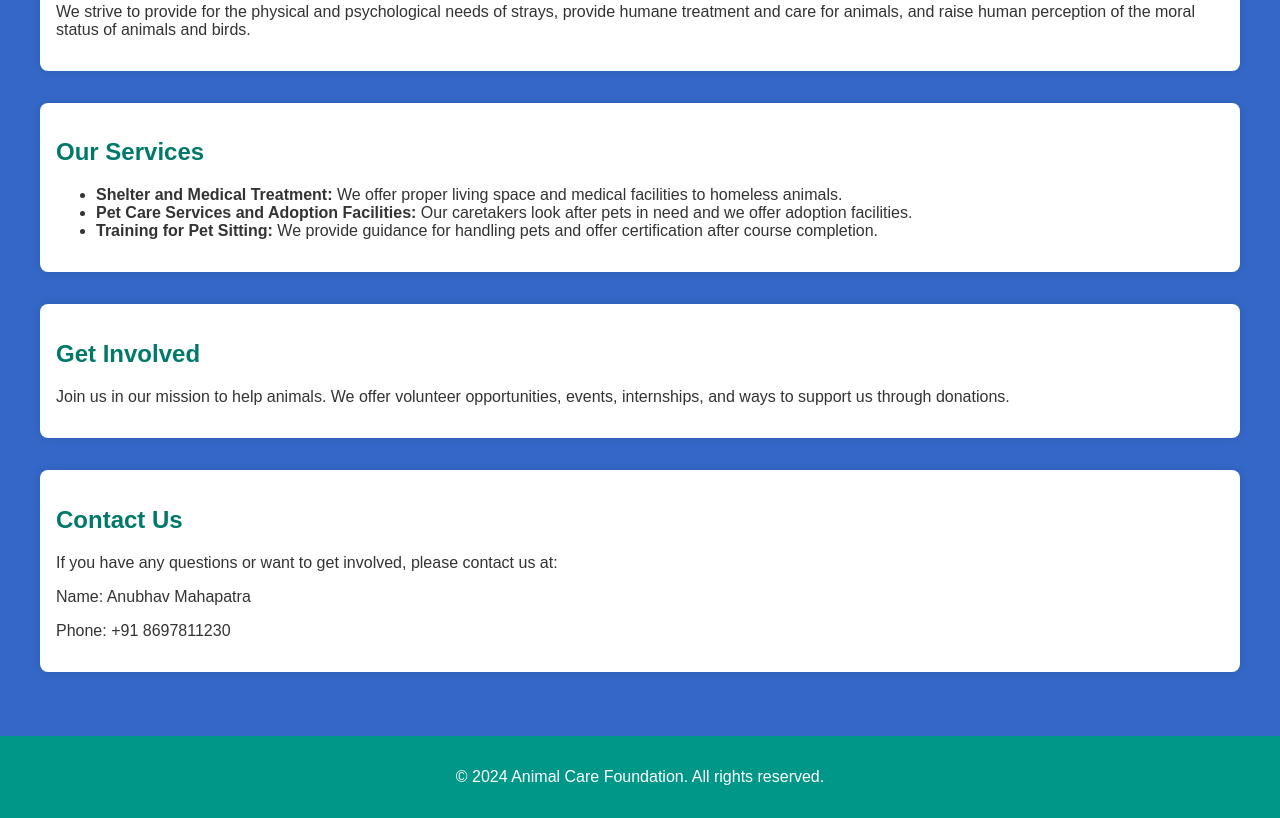
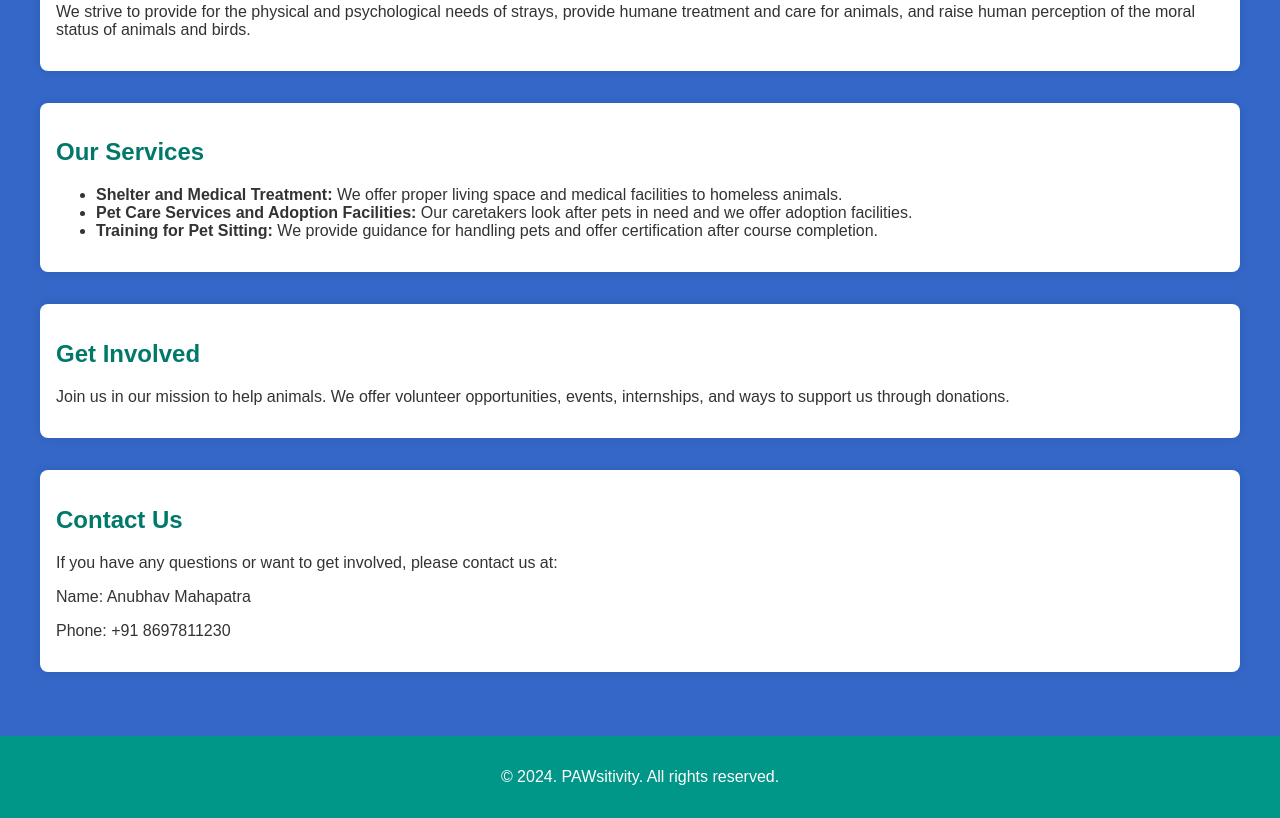
Before and after one commit to AdityaPuku/PAWsitivity, a plain HTML site: page index.html in a window 1280 px wide. Shown: the part 475-1293 px from the top of the page. Drawn offline with Linux system fonts and the light colour scheme.

Commit message:
Update index.html

```diff
--- a/index.html
+++ b/index.html
@@ -98,7 +98,7 @@
 </div>
 
 <footer>
-    <p>&copy; 2024 Animal Care Foundation. All rights reserved.</p>
+    <p>&copy; 2024. PAWsitivity. All rights reserved.</p>
 </footer>
 
 </body>
```
